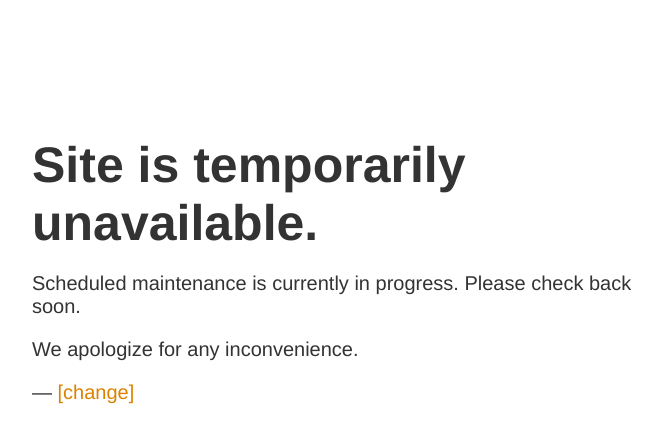
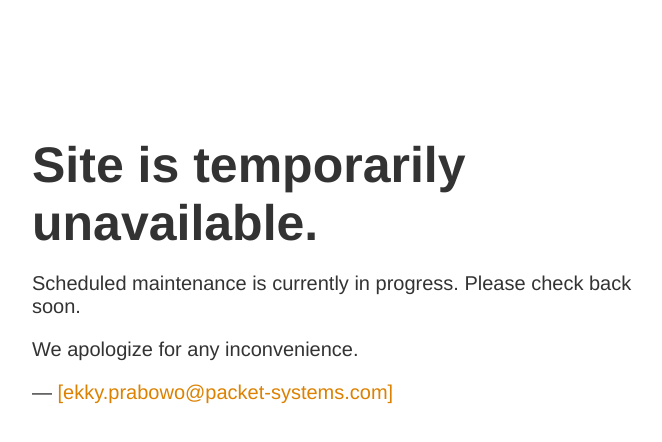
Before and after one commit to sudra-cloud/pemulalinux, a plain HTML site: page index.html in a window 1280 px wide. Shown: the whole page, without its empty margins (283-945 px from the left). Drawn offline with Linux system fonts and the light colour scheme.

Commit message:
ganti change to email

```diff
--- a/index.html
+++ b/index.html
@@ -20,7 +20,7 @@
             <h1>Site is temporarily unavailable.</h1>
             <p>Scheduled maintenance is currently in progress. Please check back soon.</p>
             <p>We apologize for any inconvenience.</p>
-            <p id="signature">&mdash; <a href="mailto:[ekky.prabowo@packet-systems.com]">[change]</a></p>
+            <p id="signature">&mdash; <a href="mailto:[ekky.prabowo@packet-systems.com]">[ekky.prabowo@packet-systems.com]</a></p>
         </article>
     </body>
 </html>
```
